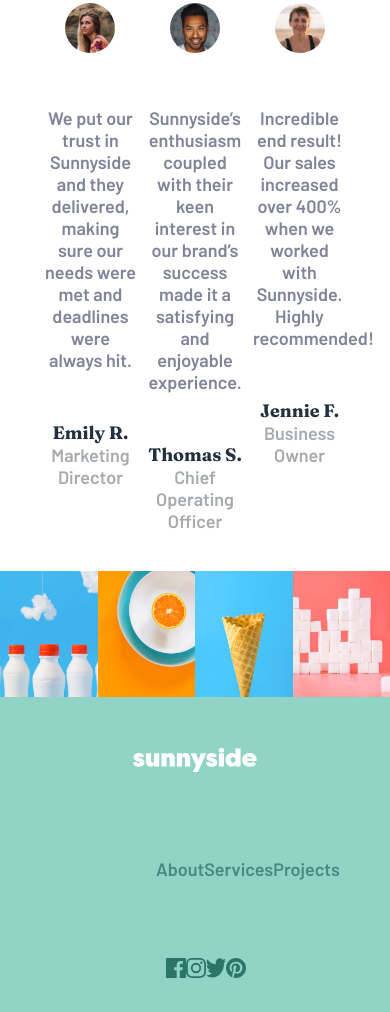
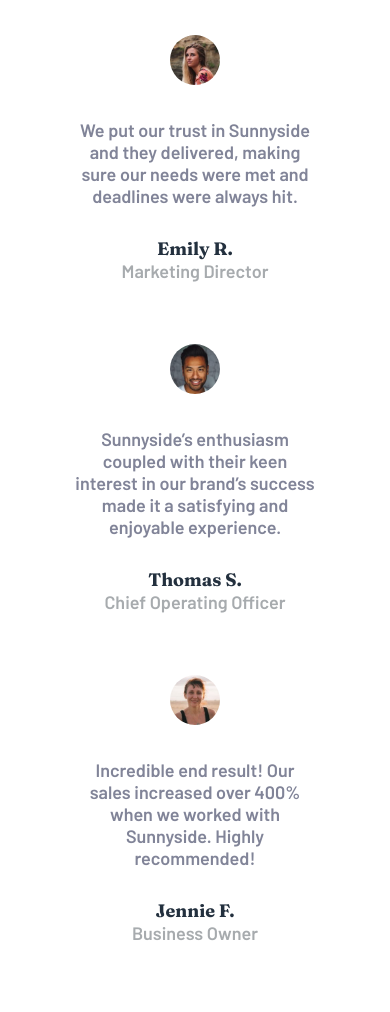
Before and after one commit to PedroS2001/SunnySide-LandingPage-FrontendMentor, a website: page index.html in a window 390 px wide. Shown: the part 3704-4716 px from the top of the page. Drawn offline with Linux system fonts and the light colour scheme; files whose address does not match are found by name.

Commit message:
falta solo el menu responsive

```diff
--- a/scss/_mediaqueries.scss
+++ b/scss/_mediaqueries.scss
@@ -1,4 +1,4 @@
-@media screen and (max-width: 500px) {
+@media screen and (max-width: 768px) {
 
     #about{
         .imagen{
@@ -41,4 +41,28 @@
         }
     }
 
+    #testimonios{
+        article{
+            width: 100%;
+            margin: 10%;
+            p{
+                margin: 30px 5px;
+            }
+        }
+    }
+
+    #imagenes{
+        div{
+            width: 50%;
+        }
+    }
+
+    footer{
+        #menu{
+            width: 100%;
+            a{
+                padding: 15px;
+            }
+        }
+    }
 }
--- a/scss/estilos.scss
+++ b/scss/estilos.scss
@@ -267,10 +267,10 @@
     }
 
     #menu{
-        width: 20%;
+        width: 30%;
         display: flex;
         flex-flow: row nowrap;
-        justify-content: space-between;
+        justify-content: space-around;
         a{
             text-decoration: none;
             color: $darkModerateCyan;
```
Also changed, not shown: css/estilos.css.
